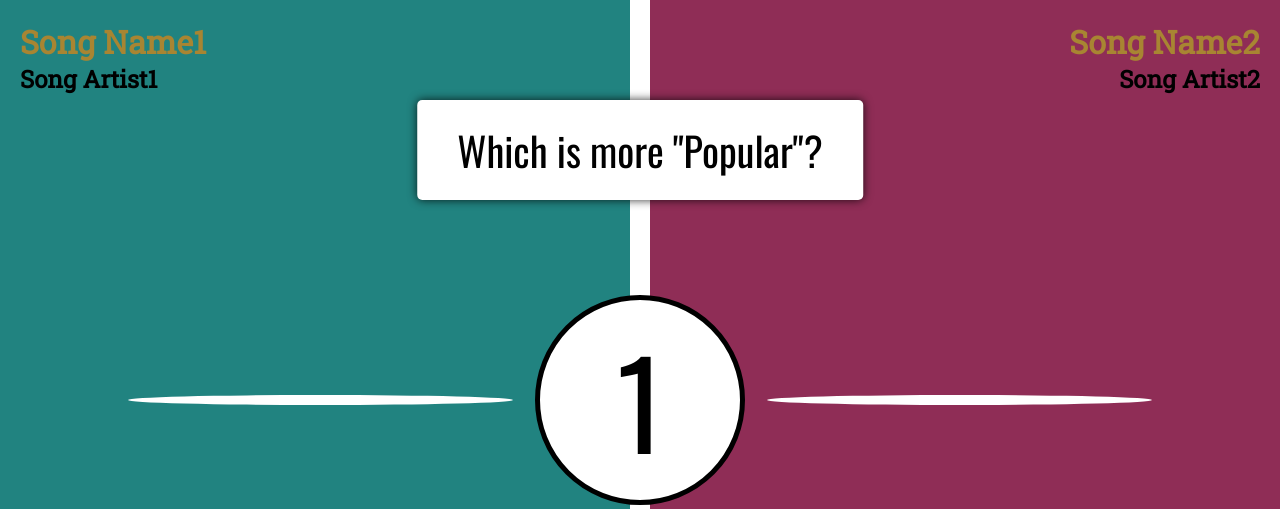
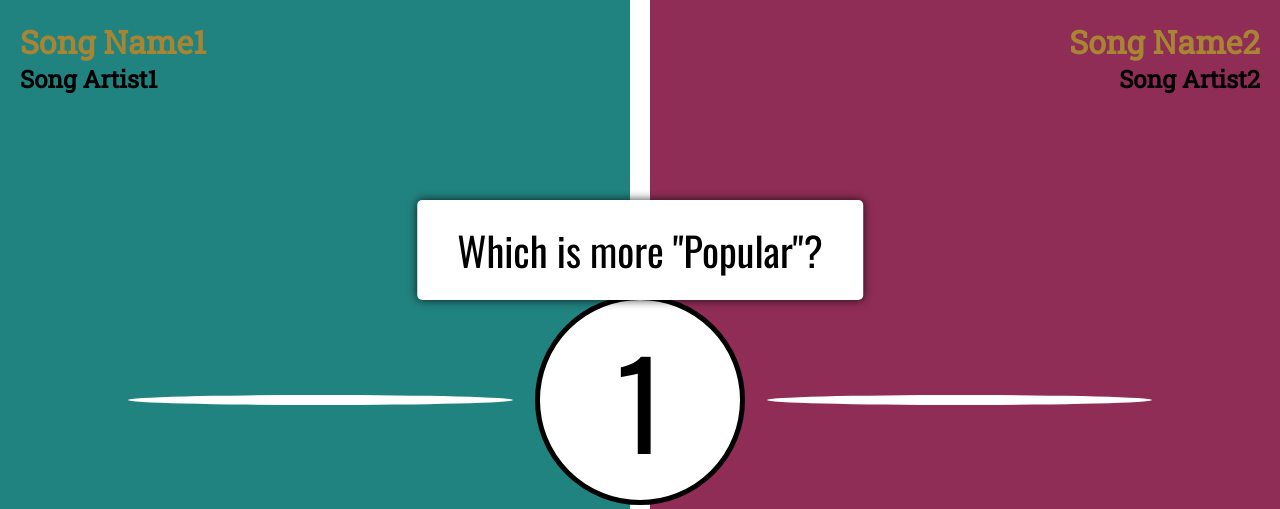
Before and after one commit to AlekAlvarez/Aleks-dev, a Flask app: page /play-again in a window 1280 px wide. Shown: the top 509 px of the page. Run offline with Flask 3, Linux system fonts and the light colour scheme.

Commit message:
Update gameStyle.css

```diff
--- a/app/static/styles/gameStyle.css
+++ b/app/static/styles/gameStyle.css
@@ -124,7 +124,7 @@ body {
 
 .gameQuestion {
     position: absolute;
-    top: 100px;
+    top: 200px;
     left: 50%;
     transform: translateX(-50%);
     background-color: white;
```
